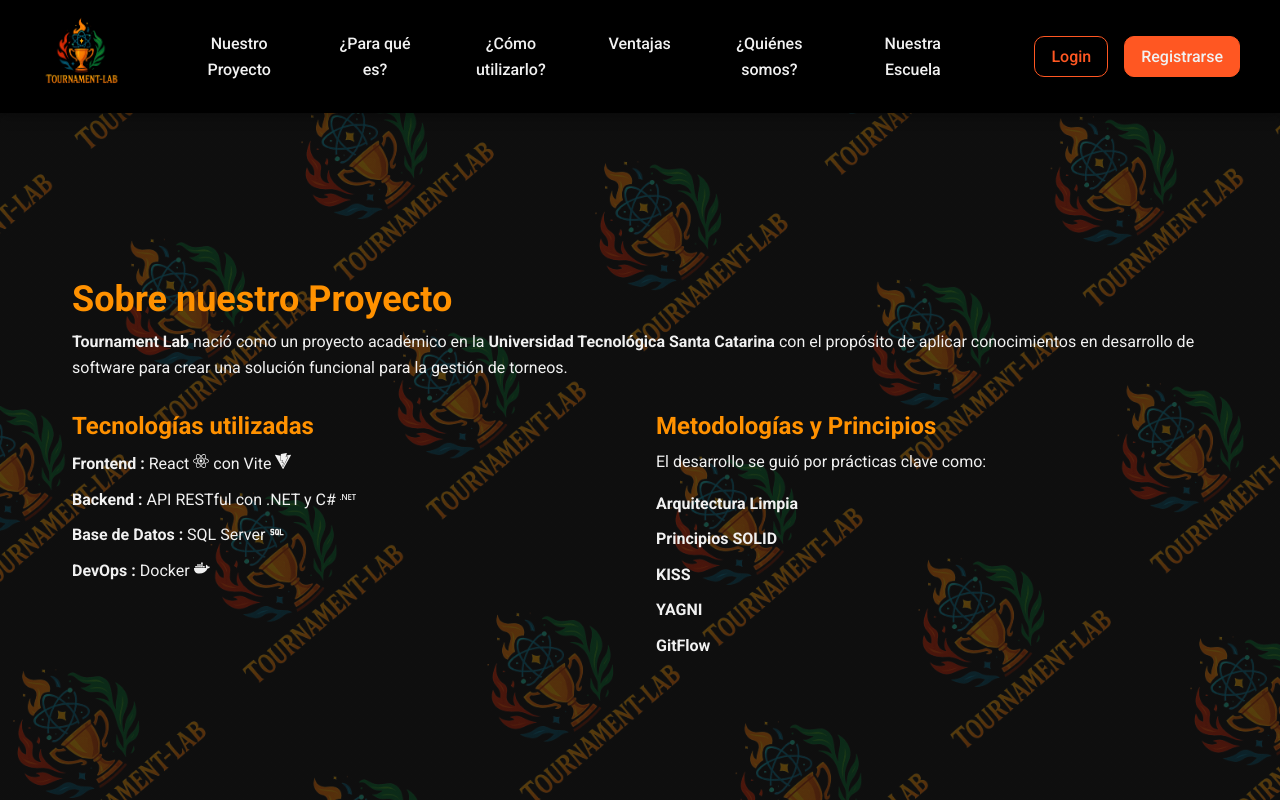
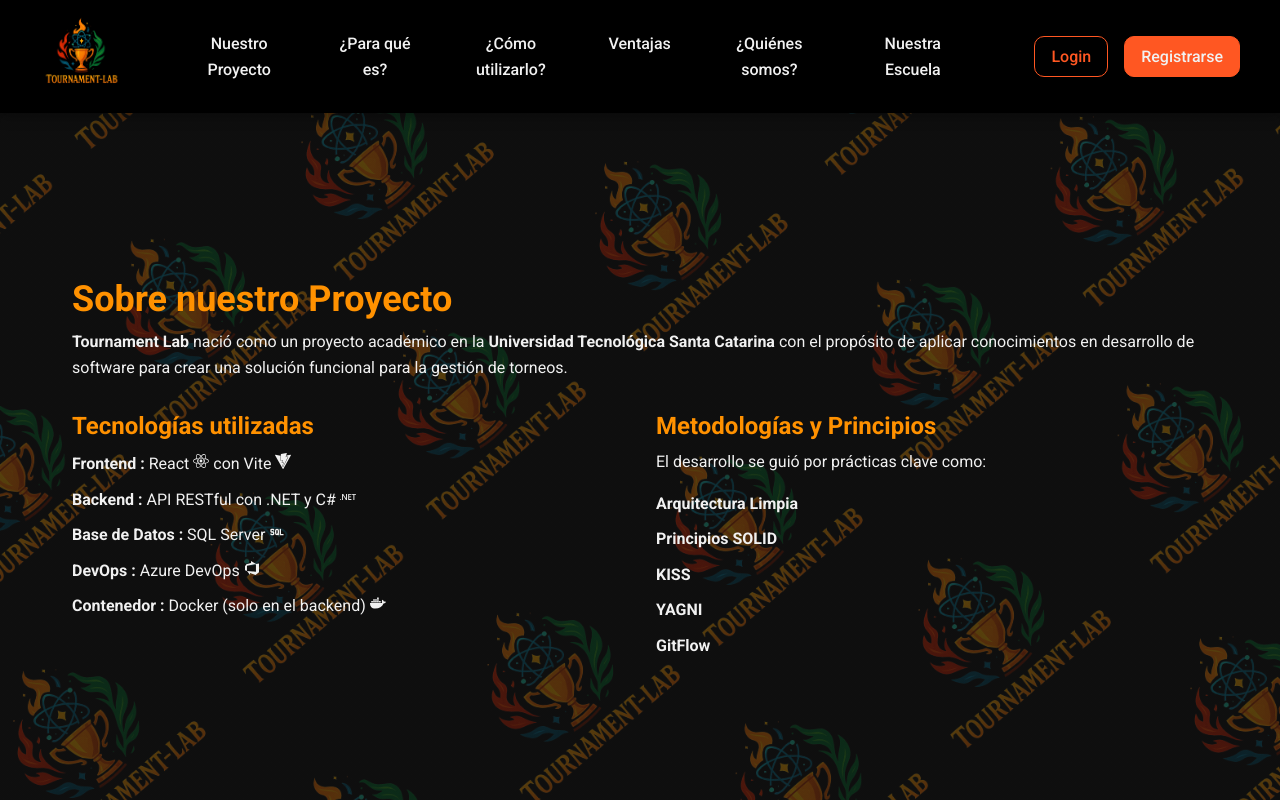
Before and after one commit to EdgarGmz/tournament-lab, a React (Vite) app in the folder front/: page / in a window 1280 px wide. Shown: the top 800 px of the page. Built offline with nearby package versions, Linux system fonts and the light colour scheme.

Commit message:
Se actualiza el formato de la imagen de miembro y mejorar la sección DevOps con el ícono de Azure DevOps

```diff
--- a/front/src/views/LandingPage.jsx
+++ b/front/src/views/LandingPage.jsx
@@ -9,6 +9,7 @@
 import { FaReact, FaDocker, FaBars, FaTimes } from 'react-icons/fa';
 import { SiDotnet, SiVite } from 'react-icons/si';
 import { TbSql } from "react-icons/tb";
+import { VscAzureDevops } from "react-icons/vsc";
 
 // Images
 import logo from '../img/logo.png';
@@ -22,7 +23,7 @@
 import adrian1 from '../img/members/adrian1.jpg';
 import adrian2 from '../img/members/adrian2.jpg';
 import edgar1 from '../img/members/edgar1.jpeg';
-import edgar2 from '../img/members/edgar2.jpeg';
+import edgar2 from '../img/members/edgar2.jpg';
 
 const navItems = [
   { href: '#proyecto', label: 'Nuestro Proyecto' },
@@ -37,7 +38,8 @@
   { label: 'Frontend', value: 'React', icon: <FaReact />, extra: 'con Vite', extraIcon: <SiVite /> },
   { label: 'Backend', value: 'API RESTful con .NET y C#', icon: <SiDotnet /> },
   { label: 'Base de Datos', value: 'SQL Server', icon: <TbSql /> },
-  { label: 'DevOps', value: 'Docker', icon: <FaDocker /> },
+  { label: 'DevOps', value: 'Azure DevOps', icon: <VscAzureDevops /> },
+  { label: 'Contenedor', value: 'Docker (solo en el backend)', icon: <FaDocker /> }
 ];
 
 const methodologies = [
```
Also changed, not shown: front/src/img/members/edgar2.jpeg (deleted), front/src/img/members/edgar2.jpg (added).
